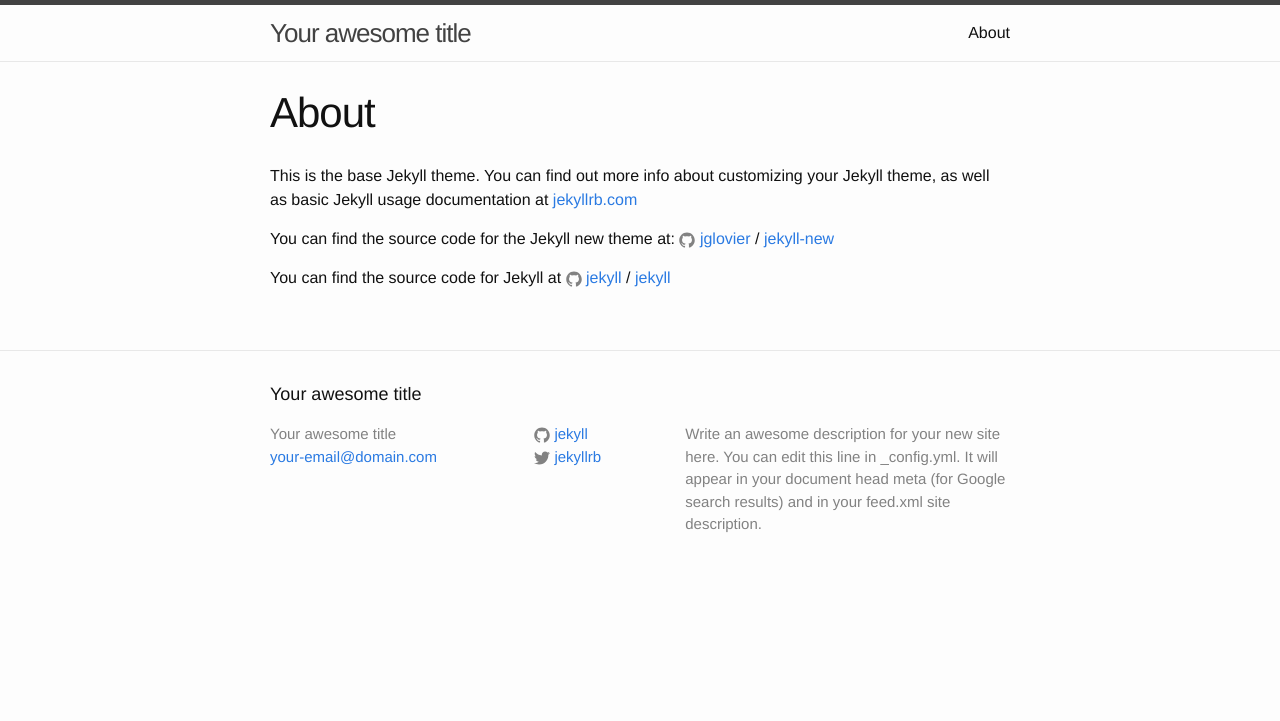
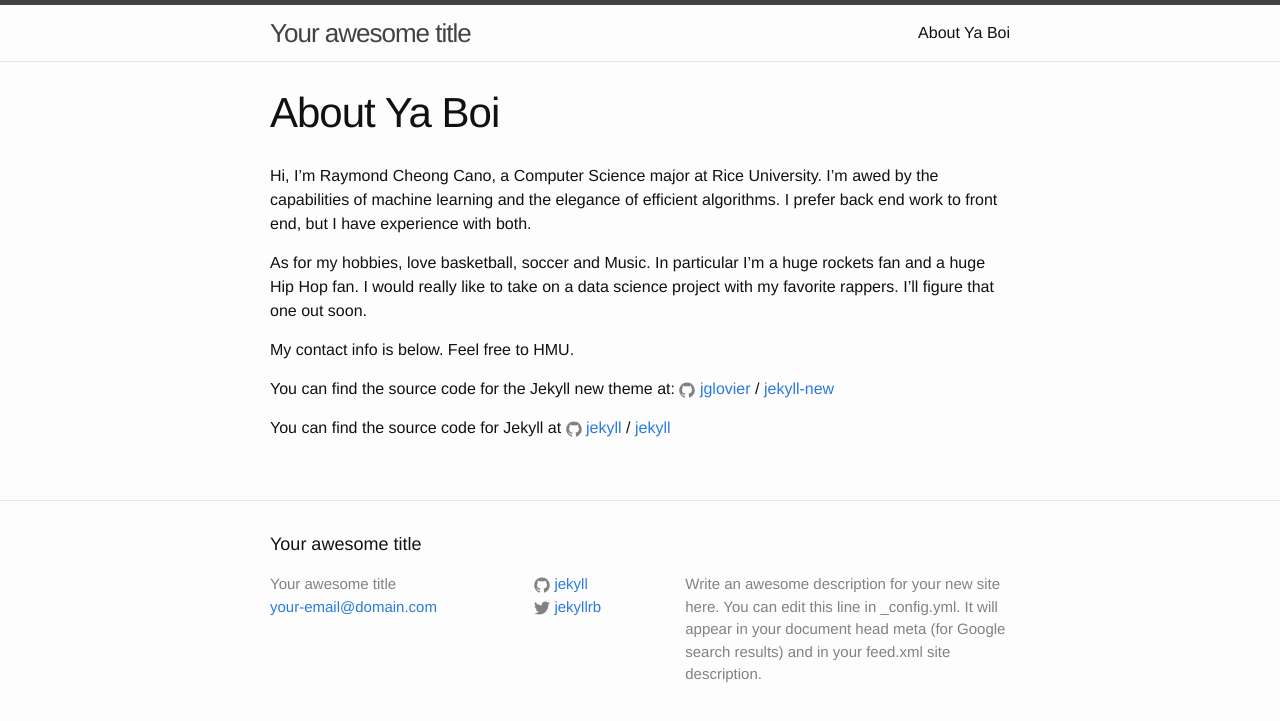
Before and after one commit to rayraycano/rayraycano.github.io, a Jekyll site: the page built from about.md, in a window 1280 px wide. Shown: the top 721 px of the page. Built offline with Jekyll 4.4.1, drawn with Linux system fonts in a browser that asks for light colours.

Commit message:
updated about page

```diff
--- a/about.md
+++ b/about.md
@@ -1,10 +1,19 @@
 ---
 layout: page
-title: About
+title: About Ya Boi
 permalink: /about/
 ---
 
-This is the base Jekyll theme. You can find out more info about customizing your Jekyll theme, as well as basic Jekyll usage documentation at [jekyllrb.com](http://jekyllrb.com/)
+Hi, I'm Raymond Cheong Cano, a Computer Science major at Rice University. I'm
+awed by the capabilities of machine learning and the elegance of efficient
+algorithms. I prefer back end work to front end, but I have experience with
+both.
+
+As for my hobbies, love basketball, soccer and Music. In particular I'm a huge rockets fan and
+a huge Hip Hop fan. I would really like to take on a data science project
+with my favorite rappers. I'll figure that one out soon.
+
+My contact info is below. Feel free to HMU.
 
 You can find the source code for the Jekyll new theme at:
 {% include icon-github.html username="jglovier" %} /
```
